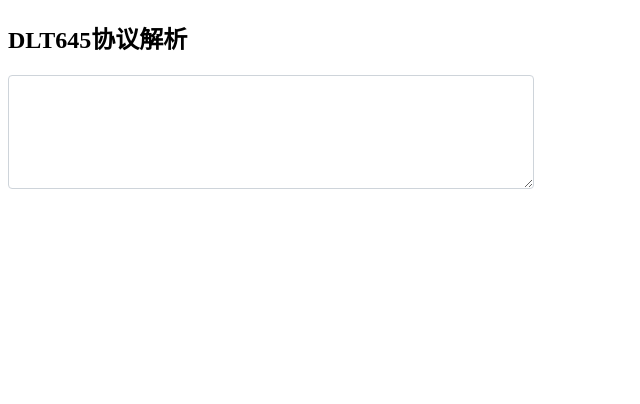
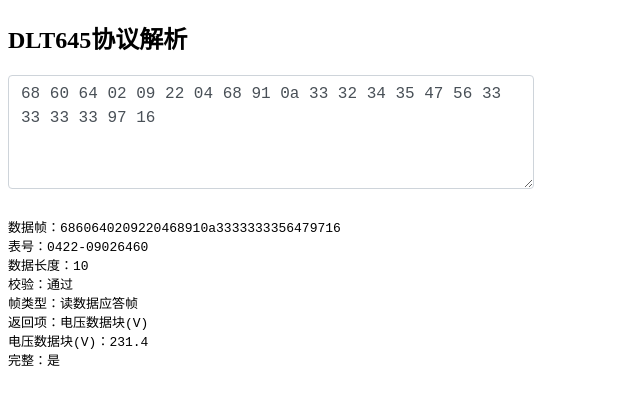
Before and after one commit to sandxin/dlt645, a website: page index.html in a window 1280 px wide. Shown: the whole page, without its empty margins (0-640 px from the left). Drawn offline with Linux system fonts and the light colour scheme.

Commit message:
doc: update readme

```diff
--- a/index.html
+++ b/index.html
@@ -39,13 +39,13 @@
         class="area"
         rows="3"
         oninput="handle(event.target.value)"
-      ></textarea>
+      >68 60 64 02 09 22 04 68 91 0a 33 32 34 35 47 56 33 33 33 33 97 16</textarea>
       <pre id="desc"></pre>
     </div>
   </body>
   <script>
 
-
+handle(document.querySelector('.area').value)
 function handle(val) {
   const res = DLT645(val);
   console.log(res);
--- a/package.json
+++ b/package.json
@@ -1,6 +1,6 @@
 {
   "name": "dlt645",
-  "version": "1.0.0",
+  "version": "1.0.1",
   "description": "dlt645响应解析",
   "main": "index.js",
   "scripts": {
```
Also changed, not shown: README.md.
